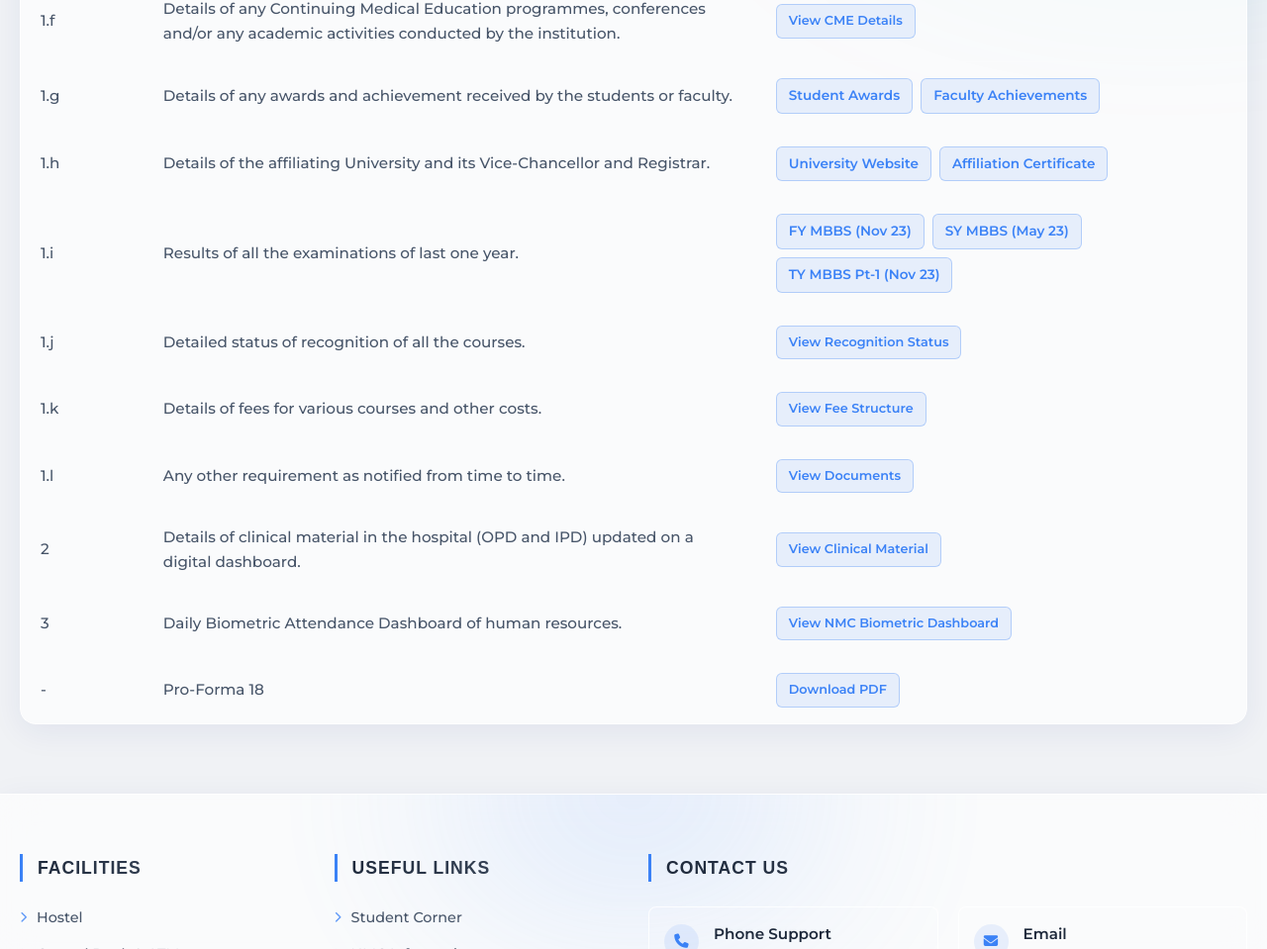
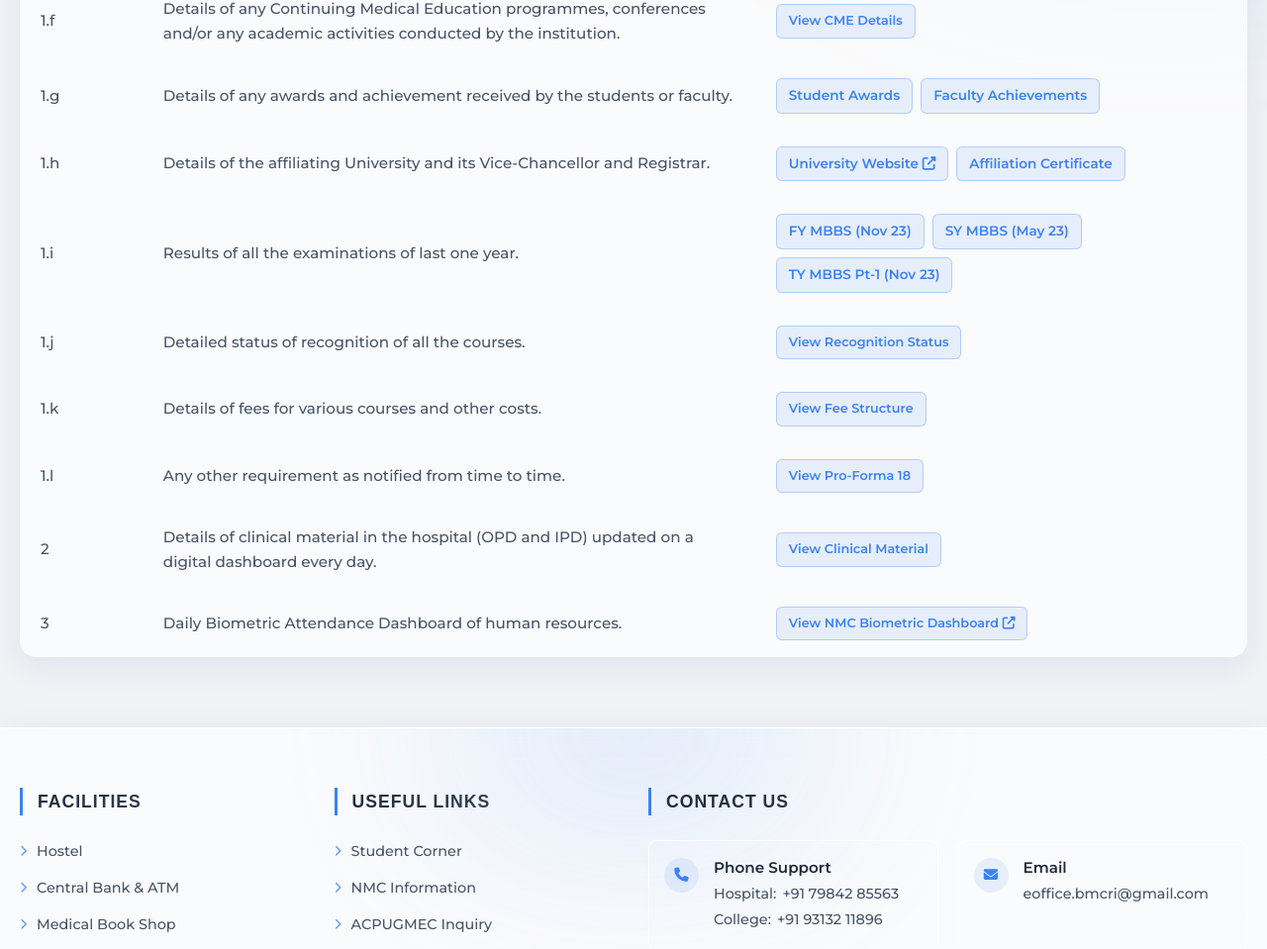
Before and after one commit to drshtmstry/bmcri-website, a plain HTML site: page nmc-info.html in a window 1280 px wide. Shown: the part 1060-2019 px from the top of the page at 99% size. Drawn offline with Linux system fonts and the light colour scheme; a web font is replaced by a local one.

Commit message:
Update nmc-info.html

```diff
--- a/nmc-info.html
+++ b/nmc-info.html
@@ -147,7 +147,8 @@
               <td>Details of the affiliating University and its Vice-Chancellor and Registrar.</td>
               <td>
                 <div class="link-group">
-                  <a href="https://ngu.ac.in/" target="_blank" class="btn-table">University Website</a>
+                  <a href="https://ngu.ac.in/" target="_blank" class="btn-table">University Website <i
+                      class="fa-solid fa-up-right-from-square"></i></a>
                   <a href="#" class="btn-table">Affiliation Certificate</a>
                 </div>
               </td>
@@ -188,13 +189,15 @@
               <td>1.l</td>
               <td>Any other requirement as notified from time to time.</td>
               <td>
-                <a href="#" target="_blank" class="btn-table">View Documents</a>
+                <a href="https://www.bmcri.co.in/wp-content/uploads/2023/06/Proforma-18_compressed-1.pdf"
+                  target="_blank" class="btn-table">View Pro-Forma 18</a>
               </td>
             </tr>
 
             <tr>
               <td>2</td>
-              <td>Details of clinical material in the hospital (OPD and IPD) updated on a digital dashboard.</td>
+              <td>Details of clinical material in the hospital (OPD and IPD) updated on a digital dashboard every day.
+              </td>
               <td>
                 <a href="https://www.bmcri.co.in/wp-content/uploads/2025/12/November-2025-data.pdf" target="_blank"
                   class="btn-table">View Clinical Material</a>
@@ -206,16 +209,7 @@
               <td>Daily Biometric Attendance Dashboard of human resources.</td>
               <td>
                 <a href="https://bmcripala.nmcindia.ac.in/" target="_blank" class="btn-table">View NMC Biometric
-                  Dashboard</a>
-              </td>
-            </tr>
-
-            <tr>
-              <td>-</td>
-              <td>Pro-Forma 18</td>
-              <td>
-                <a href="https://www.bmcri.co.in/wp-content/uploads/2023/06/Proforma-18_compressed-1.pdf"
-                  target="_blank" class="btn-table">Download PDF</a>
+                  Dashboard <i class="fa-solid fa-up-right-from-square"></i></a>
               </td>
             </tr>
 
```
